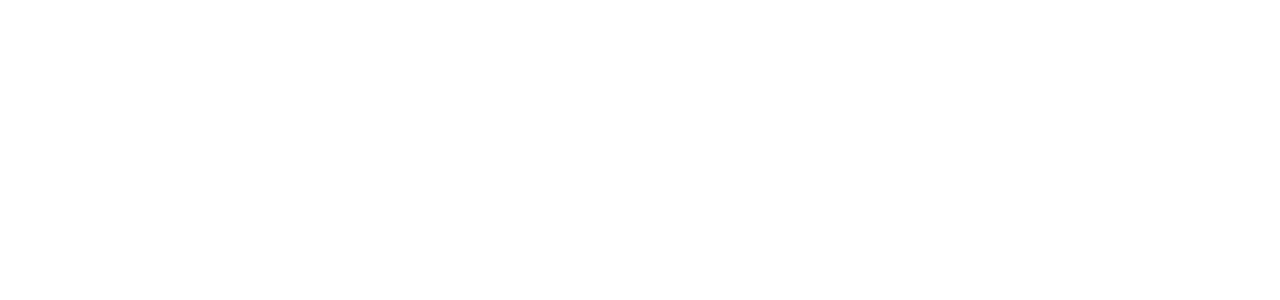
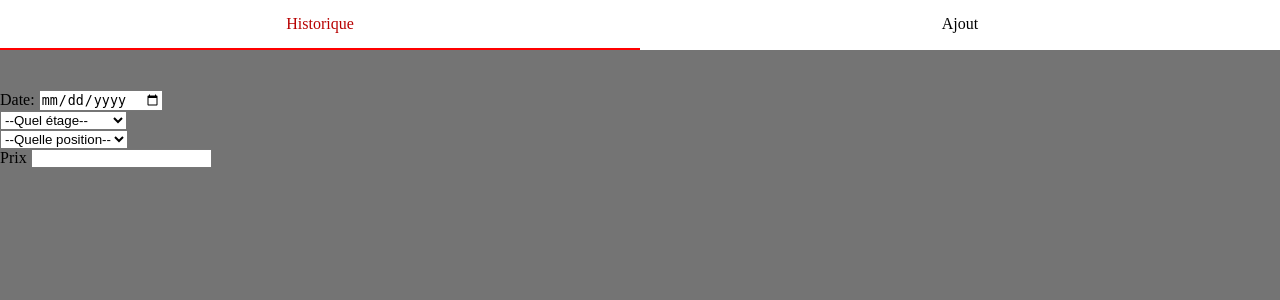
Before and after one commit to Nicola42/Mysql, a PHP site: page /ajout.php in a window 1280 px wide. Before the commit the part shown is empty. Shown: the top 300 px of the page. Run offline with PHP 8.4, Linux system fonts and the light colour scheme.

Commit message:
form start

```diff
--- a/ajout.php
+++ b/ajout.php
@@ -3,9 +3,49 @@
 <head>
     <meta charset="UTF-8">
     <meta name="viewport" content="width=device-width, initial-scale=1.0">
+    <link rel="stylesheet" href="ampoule.css">
     <title>Ajouter</title>
 </head>
 <body>
+<nav>
+        <ul>
+            <li><a href="historique.php">Historique</a></li>
+            <li><a href="ajout.php">Ajout</a></li>
+        </ul>
+    </nav>
 
+    <div>
+        <label for="date_changement">Date:</label>
+        <input type="date" id="date_changement" name="date_changement">
+    </div>
+    <div>
+        <select name="floor" id="floor">
+            <option value="">--Quel étage--</option>
+            <option value="floor0">Rez-de-chaussée</option>
+            <option value="floor1">Etage n°1</option>
+            <option value="floor2">Etage n°2</option>
+            <option value="floor3">Etage n°3</option>
+            <option value="floor4">Etage n°4</option>
+            <option value="floor5">Etage n°5</option>
+            <option value="floor6">Etage n°6</option>
+            <option value="floor7">Etage n°7</option>
+            <option value="floor8">Etage n°8</option>
+            <option value="floor9">Etage n°9</option>
+            <option value="floor10">Etage n°10</option>
+            <option value="floor11">Etage n°11</option>
+        </select>
+    </div>
+    <div>
+        <select name="position" id="position">
+            <option value="">--Quelle position--</option>
+            <option value="pos1">côté gauche</option>
+            <option value="pos2">côté droit</option>
+            <option value="pos3">fond</option>
+        </select>
+    </div>
+    <div>
+        <label for="price">Prix</label>
+        <input type="number" name="price" id="price">
+    </div>
 </body>
 </html>
--- /dev/null
+++ b/ampoule.css
@@ -0,0 +1,48 @@
+*{
+    margin: 0;
+    padding: 0;
+}
+
+body {
+    background-color: rgb(116, 116, 116);
+    position: relative;
+}
+
+nav{
+    width: 100%;
+    margin: 0px auto 40px auto;
+    background-color: white;
+    top: 0px;
+}
+
+
+nav  ul {
+    list-style-type: none;
+    display: flex;
+    /* padding: 0px !important; */
+}
+
+nav li{
+    width: 50%;
+    text-align: center;
+}
+
+
+nav ul::after{
+    content: "";
+    display: table;
+    clear: both;
+}
+
+nav a{
+    display: block;
+    text-decoration: none;
+    color: rgb(0, 0, 0);
+    border-bottom: 2px solid transparent;
+    padding: 15px 0px;
+}
+
+nav a:hover{
+    color: rgb(184, 0, 0);
+    border-bottom: 2px solid rgb(255, 0, 0);
+}
```
Also changed, not shown: historique.php (+7 -0 lines).
